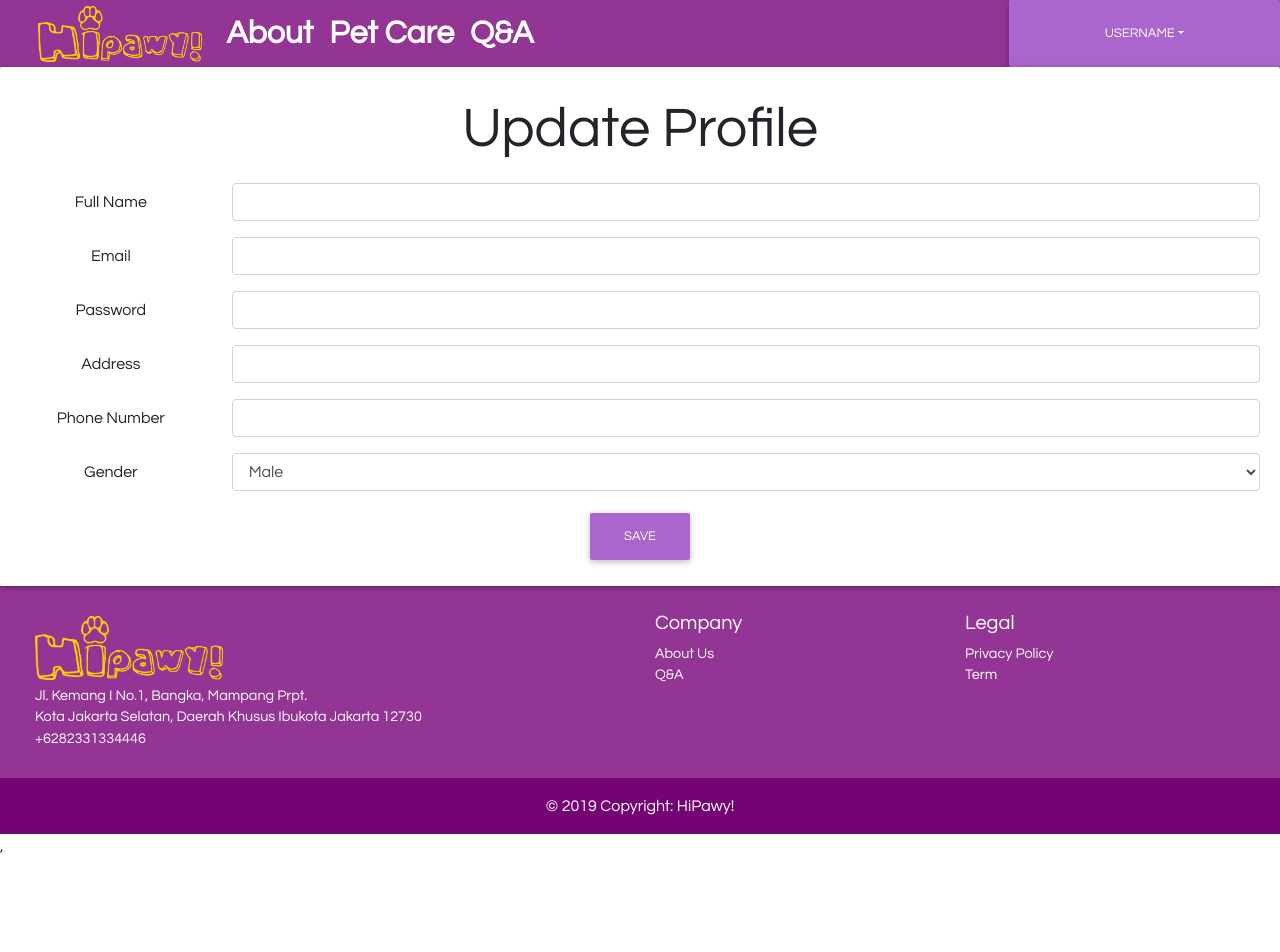
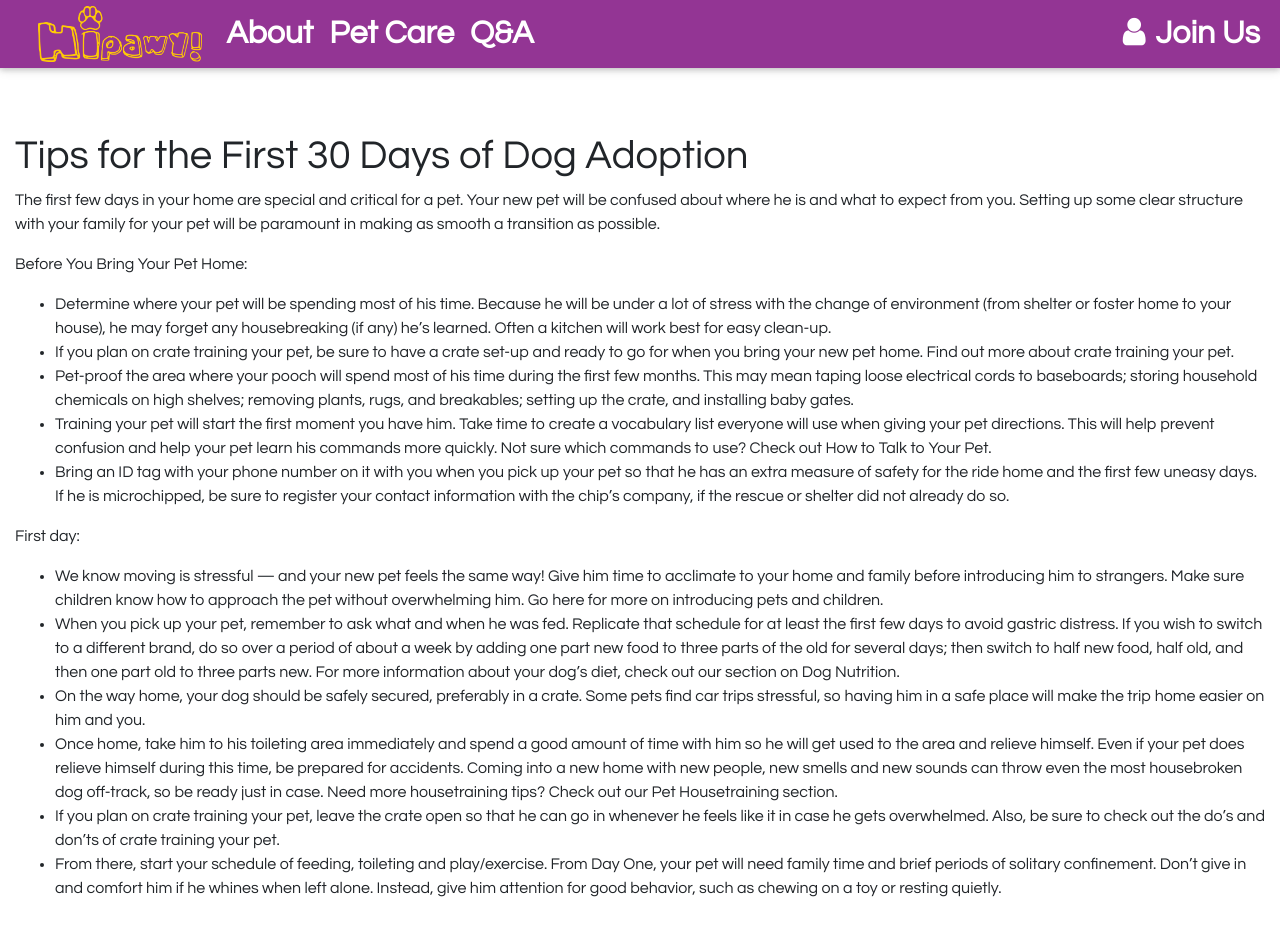
Before and after one commit to hipawy/hipawy-frontend, a React (Create React App) app: page /PetCare in a window 1280 px wide. Shown: the top 952 px of the page. Before the commit the page ends 858 px from the top, so only its background shows below. Built offline with nearby package versions, Linux system fonts and the light colour scheme.

Commit message:
create user profile

```diff
--- a/package.json
+++ b/package.json
@@ -8,6 +8,7 @@
     "classnames": "^2.2.6",
     "dotenv": "^6.2.0",
     "font-awesome": "^4.7.0",
+    "js-cookie": "^2.2.0",
     "mdbreact": "^4.9.0",
     "react": "^16.7.0",
     "react-dom": "^16.7.0",
--- a/src/components/Header/Header.js
+++ b/src/components/Header/Header.js
@@ -76,7 +76,7 @@ class Header extends Component {
     this.state = {
       modal: false,
       activeTab: "1",
-      login: true,
+      login: false,
       dropdownOpen: true
     };
 
--- /dev/null
+++ b/src/components/UserSetting/UserProfile.js
@@ -0,0 +1,54 @@
+import React, { Component, Fragment } from "react";
+import { connect } from "react-redux";
+import { fetchUsers } from "../../store/actions/users";
+// import { signOut } from "../store/actions/auth";
+import { Redirect } from "react-router-dom";
+import { Col, Button, Form, FormGroup, Label, Input } from "reactstrap";
+
+class UserList extends Component {
+  componentDidMount() {
+    this.props.fetchUsers();
+  }
+
+  render() {
+    const { users, isAuthenticated, signOut } = this.props;
+
+    // if (!isAuthenticated) {
+    //   return <Redirect to="/signin" />;
+    // }
+
+    return (
+      <Fragment>
+        <Form>
+          {users &&
+            users.map((user, i) => (
+              <FormGroup key={i} row>
+                <Label for="fullName" sm={2}>
+                  Full Name
+                </Label>
+                <Col sm={10}>
+                  <Input
+                    value={user.fullname}
+                    type="text"
+                    name="fullName"
+                    id="name"
+                  />
+                </Col>
+              </FormGroup>
+            ))}
+        </Form>
+        {/* <Button onClick={signOut}>Sign Out</Button> */}
+      </Fragment>
+    );
+  }
+}
+
+const mapStateToProps = store => ({
+  //   isAuthenticated: store.auth.isAuthenticated,
+  users: store.users
+});
+
+export default connect(
+  mapStateToProps,
+  { fetchUsers }
+)(UserList);
--- a/src/store/actions/users.js
+++ b/src/store/actions/users.js
@@ -9,9 +9,10 @@ export const fetchUsers = () => dispatch => {
     headers: { Authorization: `Bearer ${token}` }
   })
     .then(({ data: { users } }) => {
+      console.log(users);
       dispatch({ type: FETCH_USERS, payload: users });
     })
     .catch(err => {
       console.error(err);
     });
-}
+};
--- a/src/views/About.js
+++ b/src/views/About.js
@@ -1,6 +1,7 @@
 import React, { Component } from "react";
 import styled from "styled-components";
 import { Jumbotron, Container } from "reactstrap";
+import UserProfile from "../components/UserSetting/UserProfile";
 
 const JumboStyle = styled(Jumbotron)`
   margin-bottom: 0rem;
@@ -9,6 +10,7 @@ const JumboStyle = styled(Jumbotron)`
 class About extends Component {
   state = {};
   render() {
+    console.log(process.env);
     return (
       <div>
         <div>
@@ -94,6 +96,7 @@ class About extends Component {
             </Container>
           </JumboStyle>
         </div>
+        <UserProfile />
       </div>
     );
   }
--- a/src/views/PetCare.js
+++ b/src/views/PetCare.js
@@ -1,17 +1,128 @@
 import React, { Component } from "react";
-// import styled from "styled-components";
-import UserSetting from "../components/UserSetting";
+import styled from "styled-components";
+import { Jumbotron, Container } from "reactstrap";
+
+const JumboStyle = styled(Jumbotron)`
+  margin-bottom: 0rem;
+`;
 
 class PetCare extends Component {
   state = {};
   render() {
-    return (
-      <div>
+    return <div>
         <div>
-          <UserSetting />
+          <JumboStyle fluid>
+            <Container fluid>
+              <h1>Tips for the First 30 Days of Dog Adoption</h1>
+              <p>
+                The first few days in your home are special and critical for
+                a pet. Your new pet will be confused about where he is and
+                what to expect from you. Setting up some clear structure
+                with your family for your pet will be paramount in making as
+                smooth a transition as possible.
+              </p>
+              <p>
+              <p>Before You Bring Your Pet Home:</p>
+                <ul>
+                  <li>
+                    Determine where your pet will be spending most of his
+                    time. Because he will be under a lot of stress with the
+                    change of environment (from shelter or foster home to
+                    your house), he may forget any housebreaking (if any)
+                    he’s learned. Often a kitchen will work best for easy
+                    clean-up.
+                  </li>
+                  <li>
+                    If you plan on crate training your pet, be sure to have
+                    a crate set-up and ready to go for when you bring your
+                    new pet home. Find out more about crate training your
+                    pet.
+                  </li>
+                  <li>
+                    Pet-proof the area where your pooch will spend most of
+                    his time during the first few months. This may mean
+                    taping loose electrical cords to baseboards; storing
+                    household chemicals on high shelves; removing plants,
+                    rugs, and breakables; setting up the crate, and
+                    installing baby gates.
+                  </li>
+                  <li>
+                    Training your pet will start the first moment you have
+                    him. Take time to create a vocabulary list everyone will
+                    use when giving your pet directions. This will help
+                    prevent confusion and help your pet learn his commands
+                    more quickly. Not sure which commands to use? Check out
+                    How to Talk to Your Pet.
+                  </li>
+                  <li>
+                    Bring an ID tag with your phone number on it with you
+                    when you pick up your pet so that he has an extra
+                    measure of safety for the ride home and the first few
+                    uneasy days. If he is microchipped, be sure to register
+                    your contact information with the chip’s company, if the
+                    rescue or shelter did not already do so.
+                  </li>
+                </ul>
+              </p>
+              <p>
+              <p clasName="strong">First day:</p>
+                <ul>
+                  <li>
+                    We know moving is stressful — and your new pet feels the
+                    same way! Give him time to acclimate to your home and
+                    family before introducing him to strangers. Make sure
+                    children know how to approach the pet without
+                    overwhelming him. Go here for more on introducing pets
+                    and children.
+                  </li>
+                  <li>
+                    When you pick up your pet, remember to ask what and when
+                    he was fed. Replicate that schedule for at least the
+                    first few days to avoid gastric distress. If you wish to
+                    switch to a different brand, do so over a period of
+                    about a week by adding one part new food to three parts
+                    of the old for several days; then switch to half new
+                    food, half old, and then one part old to three parts
+                    new. For more information about your dog’s diet, check
+                    out our section on Dog Nutrition.
+                  </li>
+                  <li>
+                    On the way home, your dog should be safely secured,
+                    preferably in a crate. Some pets find car trips
+                    stressful, so having him in a safe place will make the
+                    trip home easier on him and you.
+                  </li>
+                  <li>
+                    Once home, take him to his toileting area immediately
+                    and spend a good amount of time with him so he will get
+                    used to the area and relieve himself. Even if your pet
+                    does relieve himself during this time, be prepared for
+                    accidents. Coming into a new home with new people, new
+                    smells and new sounds can throw even the most
+                    housebroken dog off-track, so be ready just in case.
+                    Need more housetraining tips? Check out our Pet
+                    Housetraining section.
+                  </li>
+                  <li>
+                    If you plan on crate training your pet, leave the crate
+                    open so that he can go in whenever he feels like it in
+                    case he gets overwhelmed. Also, be sure to check out the
+                    do’s and don’ts of crate training your pet.
+                  </li>
+                  <li>
+                    From there, start your schedule of feeding, toileting
+                    and play/exercise. From Day One, your pet will need
+                    family time and brief periods of solitary confinement.
+                    Don’t give in and comfort him if he whines when left
+                    alone. Instead, give him attention for good behavior,
+                    such as chewing on a toy or resting quietly.
+                  </li>
+                </ul>
+              </p>
+            </Container>
+          </JumboStyle>
         </div>
-      </div>
-    );
+      </div>;
   }
 }
 
```
Also changed, not shown: 2 other files (tests, documents, lock files or other folders). Lines whose indentation alone changed are shown as unchanged.
